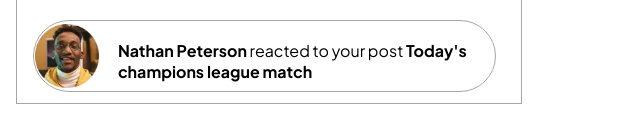
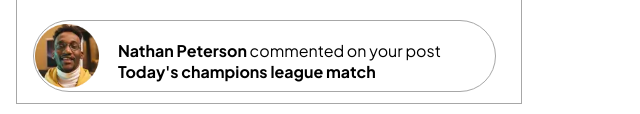
Before and after one commit to Slyyv17/Notification, a plain HTML site: page index.html in a window 1280 px wide. Both pictures are taken after a click on the button "Show Notification Box". Shown: the part 640-754 px from the top of the page, without its empty margins (0-640 px from the left). Drawn offline with Linux system fonts and the light colour scheme.

Commit message:
Notification Challenge

```diff
--- a/index.html
+++ b/index.html
@@ -55,7 +55,7 @@
             <img src="images/avatar-nathan-peterson.webp">
 
             <div class="messages">
-                <strong> Nathan Peterson</strong> reacted to your post <strong>Today's champions league match</strong>
+                <strong> Nathan Peterson</strong> commented on your post <strong>Today's champions league match</strong>
             </div>
         </div>
     </div>
```
